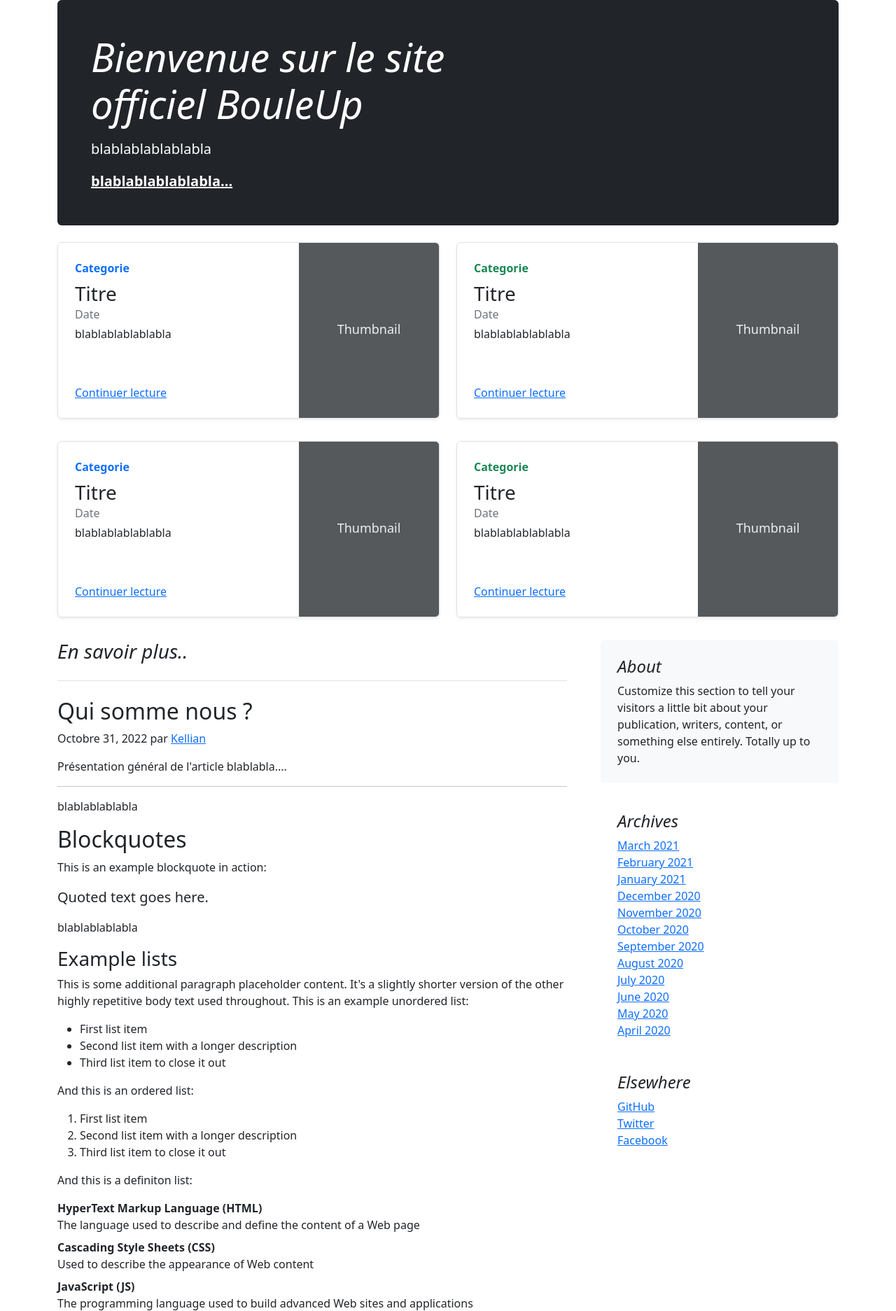
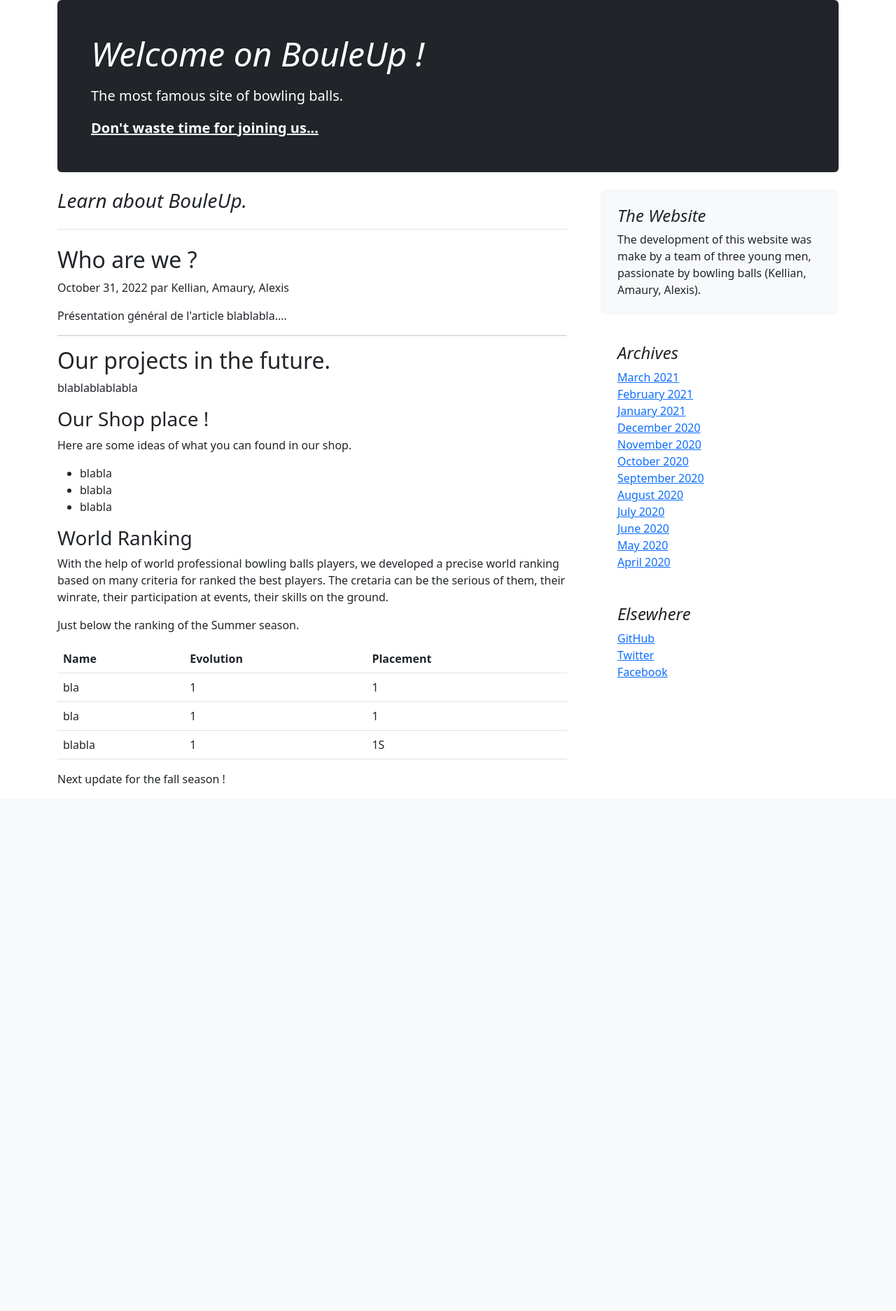
Before and after one commit to GangneuxA/BouleUp, a Symfony app: template templates/home/index.html.twig in a window 1280 px wide. Shown: the part 96-1969 px from the top of the page at 70% size. After the commit the page ends 1219 px from the top, so only its background shows below. Run offline with Twig, Linux system fonts and the light colour scheme; the template is opened without the code that fills it, so the values that code supplies are empty; some libraries are stand-ins or nearby versions.

Commit message:
Home Page
Design update

```diff
--- a/templates/home/index.html.twig
+++ b/templates/home/index.html.twig
@@ -66,11 +66,13 @@
 <main class="container">
   <div class="p-4 p-md-5 mb-4 text-white rounded bg-dark">
     <div class="col-md-6 px-0">
-      <h1 class="display-4 fst-italic">Bienvenue sur le site officiel BouleUp</h1>
-      <p class="lead my-3">blablablablablabla</p>
-      <p class="lead mb-0"><a href="#" class="text-white fw-bold">blablablablablabla...</a></p>
+      <h1 class="display-5 fst-italic">Welcome on BouleUp !</h1>
+      <p class="lead my-3">The most famous site of bowling balls.</p>
+      <p class="lead mb-0"><a href="/login" class="text-white fw-bold">Don't waste time for joining us...</a></p>
     </div>
   </div>
+
+<!-- templates of bloc // comment
 
   <div class="row mb-2">
     <div class="col-md-6">
@@ -133,6 +135,7 @@
         <div class="col-auto d-none d-lg-block">
           <svg class="bd-placeholder-img" width="200" height="250" xmlns="http://www.w3.org/2000/svg" role="img" aria-label="Placeholder: Thumbnail" preserveAspectRatio="xMidYMid slice" focusable="false"><title>Placeholder</title><rect width="100%" height="100%" fill="#55595c"/><text x="50%" y="50%" fill="#eceeef" dy=".3em">Thumbnail</text></svg>
 
+comment end -->
         </div>
       </div>
     </div>
@@ -144,136 +147,70 @@
   <div class="row g-5">
     <div class="col-md-8">
       <h3 class="pb-4 mb-4 fst-italic border-bottom">
-        En savoir plus..
+        Learn about BouleUp.
       </h3>
 
       <article class="blog-post">
-        <h2 class="blog-post-title">Qui somme nous ?</h2>
-        <p class="blog-post-meta">Octobre 31, 2022 par <a href="#">Kellian</a></p>
+        <h2 class="blog-post-title">Who are we ?</h2>
+        <p class="blog-post-meta">October 31, 2022 par <a>Kellian, Amaury, Alexis</a></p>
 
         <p>Présentation général de l'article blablabla....</p>
         <hr>
+        <h2>Our projects in the future.</h2>
         <p>blablablablabla</p>
-        <h2>Blockquotes</h2>
-        <p>This is an example blockquote in action:</p>
-        <blockquote class="blockquote">
-          <p>Quoted text goes here.</p>
-        </blockquote>
-        <p>blablablablabla</p>
-        <h3>Example lists</h3>
-        <p>This is some additional paragraph placeholder content. It's a slightly shorter version of the other highly repetitive body text used throughout. This is an example unordered list:</p>
+        <h3>Our Shop place !</h3>
+        <p>Here are some ideas of what you can found in our shop.</p>
         <ul>
-          <li>First list item</li>
-          <li>Second list item with a longer description</li>
-          <li>Third list item to close it out</li>
+          <li>blabla</li>
+          <li>blabla</li>
+          <li>blabla</li>
         </ul>
-        <p>And this is an ordered list:</p>
-        <ol>
-          <li>First list item</li>
-          <li>Second list item with a longer description</li>
-          <li>Third list item to close it out</li>
-        </ol>
-        <p>And this is a definiton list:</p>
-        <dl>
-          <dt>HyperText Markup Language (HTML)</dt>
-          <dd>The language used to describe and define the content of a Web page</dd>
-          <dt>Cascading Style Sheets (CSS)</dt>
-          <dd>Used to describe the appearance of Web content</dd>
-          <dt>JavaScript (JS)</dt>
-          <dd>The programming language used to build advanced Web sites and applications</dd>
-        </dl>
-        <h2>Inline HTML elements</h2>
-        <p>HTML defines a long list of available inline tags, a complete list of which can be found on the <a href="https://developer.mozilla.org/en-US/docs/Web/HTML/Element">Mozilla Developer Network</a>.</p>
-        <ul>
-          <li><strong>To bold text</strong>, use <code class="language-plaintext highlighter-rouge">&lt;strong&gt;</code>.</li>
-          <li><em>To italicize text</em>, use <code class="language-plaintext highlighter-rouge">&lt;em&gt;</code>.</li>
-          <li>Abbreviations, like <abbr title="HyperText Markup Langage">HTML</abbr> should use <code class="language-plaintext highlighter-rouge">&lt;abbr&gt;</code>, with an optional <code class="language-plaintext highlighter-rouge">title</code> attribute for the full phrase.</li>
-          <li>Citations, like <cite>— Mark Otto</cite>, should use <code class="language-plaintext highlighter-rouge">&lt;cite&gt;</code>.</li>
-          <li><del>Deleted</del> text should use <code class="language-plaintext highlighter-rouge">&lt;del&gt;</code> and <ins>inserted</ins> text should use <code class="language-plaintext highlighter-rouge">&lt;ins&gt;</code>.</li>
-          <li>Superscript <sup>text</sup> uses <code class="language-plaintext highlighter-rouge">&lt;sup&gt;</code> and subscript <sub>text</sub> uses <code class="language-plaintext highlighter-rouge">&lt;sub&gt;</code>.</li>
-        </ul>
-        <p>Most of these elements are styled by browsers with few modifications on our part.</p>
-        <h2>Heading</h2>
-        <p>This is some additional paragraph placeholder content. It has been written to fill the available space and show how a longer snippet of text affects the surrounding content. We'll repeat it often to keep the demonstration flowing, so be on the lookout for this exact same string of text.</p>
-        <h3>Sub-heading</h3>
-        <p>This is some additional paragraph placeholder content. It has been written to fill the available space and show how a longer snippet of text affects the surrounding content. We'll repeat it often to keep the demonstration flowing, so be on the lookout for this exact same string of text.</p>
-        <pre><code>Example code block</code></pre>
-        <p>This is some additional paragraph placeholder content. It's a slightly shorter version of the other highly repetitive body text used throughout.</p>
-      </article>
 
-      <article class="blog-post">
-        <h2 class="blog-post-title">Another blog post</h2>
-        <p class="blog-post-meta">December 23, 2020 by <a href="#">Jacob</a></p>
 
-        <p>This is some additional paragraph placeholder content. It has been written to fill the available space and show how a longer snippet of text affects the surrounding content. We'll repeat it often to keep the demonstration flowing, so be on the lookout for this exact same string of text.</p>
-        <blockquote>
-          <p>Longer quote goes here, maybe with some <strong>emphasized text</strong> in the middle of it.</p>
-        </blockquote>
-        <p>This is some additional paragraph placeholder content. It has been written to fill the available space and show how a longer snippet of text affects the surrounding content. We'll repeat it often to keep the demonstration flowing, so be on the lookout for this exact same string of text.</p>
-        <h3>Example table</h3>
-        <p>And don't forget about tables in these posts:</p>
+       <h3>World Ranking</h3>
+        <p>With the help of world professional bowling balls players, we developed a precise world ranking based on many criteria
+        for ranked the best players. The cretaria can be the serious of them, their winrate, their participation at events, their skills on the ground.</p>
+        <p>
+        Just below the ranking of the Summer season.
+        </p>
         <table class="table">
           <thead>
             <tr>
               <th>Name</th>
-              <th>Upvotes</th>
-              <th>Downvotes</th>
+              <th>Evolution</th>
+              <th>Placement</th>
             </tr>
           </thead>
           <tbody>
             <tr>
-              <td>Alice</td>
-              <td>10</td>
-              <td>11</td>
+              <td>bla</td>
+              <td>1</td>
+              <td>1</td>
             </tr>
             <tr>
-              <td>Bob</td>
-              <td>4</td>
-              <td>3</td>
+              <td>bla</td>
+              <td>1</td>
+              <td>1</td>
             </tr>
-            <tr>
-              <td>Charlie</td>
-              <td>7</td>
-              <td>9</td>
-            </tr>
-          </tbody>
           <tfoot>
             <tr>
-              <td>Totals</td>
-              <td>21</td>
-              <td>23</td>
+              <td>blabla</td>
+              <td>1</td>
+              <td>1S</td>
             </tr>
           </tfoot>
         </table>
 
-        <p>This is some additional paragraph placeholder content. It's a slightly shorter version of the other highly repetitive body text used throughout.</p>
+        <p>Next update for the fall season !</p>
       </article>
-
-      <article class="blog-post">
-        <h2 class="blog-post-title">New feature</h2>
-        <p class="blog-post-meta">December 14, 2020 by <a href="#">Chris</a></p>
-
-        <p>This is some additional paragraph placeholder content. It has been written to fill the available space and show how a longer snippet of text affects the surrounding content. We'll repeat it often to keep the demonstration flowing, so be on the lookout for this exact same string of text.</p>
-        <ul>
-          <li>First list item</li>
-          <li>Second list item with a longer description</li>
-          <li>Third list item to close it out</li>
-        </ul>
-        <p>This is some additional paragraph placeholder content. It's a slightly shorter version of the other highly repetitive body text used throughout.</p>
-      </article>
-
-      <nav class="blog-pagination" aria-label="Pagination">
-        <a class="btn btn-outline-primary" href="#">Older</a>
-        <a class="btn btn-outline-secondary disabled" href="#" tabindex="-1" aria-disabled="true">Newer</a>
-      </nav>
 
     </div>
 
     <div class="col-md-4">
       <div class="position-sticky" style="top: 2rem;">
         <div class="p-4 mb-3 bg-light rounded">
-          <h4 class="fst-italic">About</h4>
-          <p class="mb-0">Customize this section to tell your visitors a little bit about your publication, writers, content, or something else entirely. Totally up to you.</p>
+          <h4 class="fst-italic">The Website</h4>
+          <p class="mb-0">The development of this website was make by a team of three young men, passionate by bowling balls (Kellian, Amaury, Alexis). </p>
         </div>
 
         <div class="p-4">
@@ -308,12 +245,7 @@
 
 </main>
 
-<footer class="blog-footer">
-  <p>Blog template built for <a href="https://getbootstrap.com/">Bootstrap</a> by <a href="https://twitter.com/mdo">@mdo</a>.</p>
-  <p>
-    <a href="#">Back to top</a>
-  </p>
-</footer>
+
 
 
 
```
